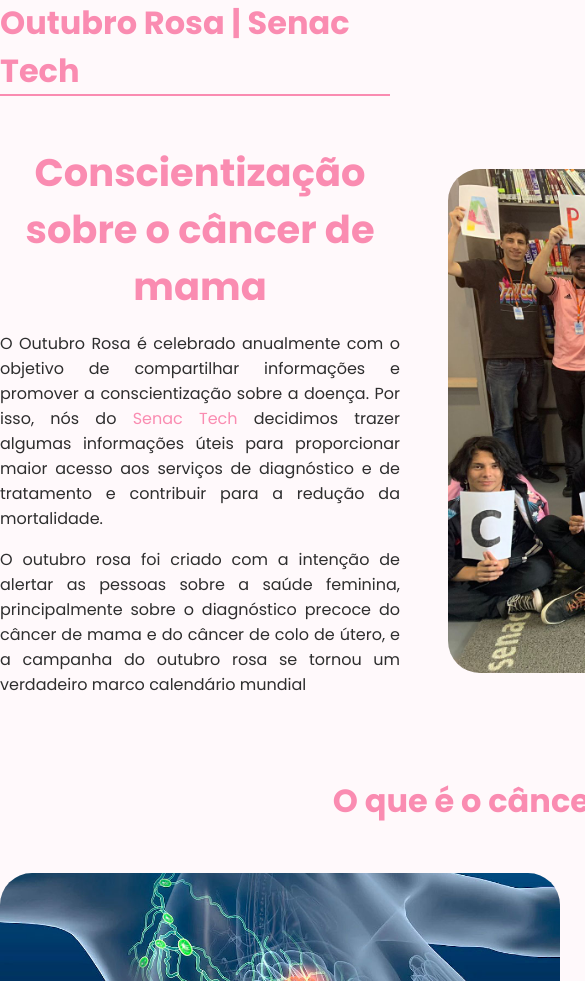
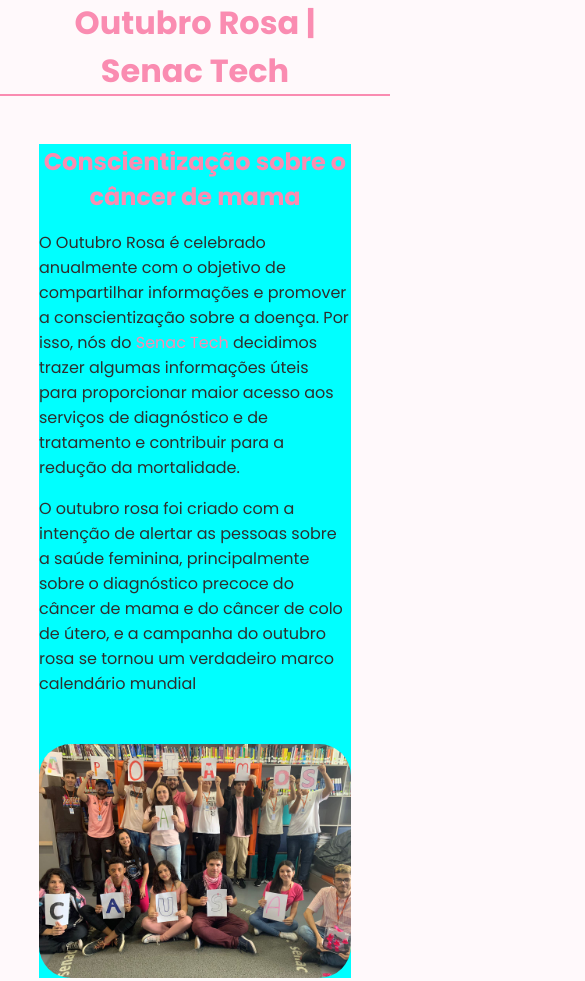
Before and after one commit to kovuzera/outubro-rosa-senac-tech, a plain HTML site: page index.html in a window 390 px wide. Shown: the top 981 px of the page, 585 px wide, since content can reach past the window. Drawn offline with Linux system fonts and the light colour scheme.

Commit message:
made it responsive

```diff
--- a/styles.css
+++ b/styles.css
@@ -110,3 +110,105 @@
     display: flex;
     flex-direction: row;
 }
+
+@media only screen and (max-width: 600px) {
+    .wrapper {
+        width: 80%;
+        margin: 0 auto;
+    }
+
+    body {
+        background-color: #fff9fb;
+    }
+
+    h2 {
+        text-align: center;
+    }
+
+    header {
+        border-bottom: 2px solid var(--brand-pink);
+        height: 6rem;
+        display: flex;
+        align-items: center;
+    }
+
+
+    header h1 {
+        color: var(--brand-pink);
+        font-size: 2rem;
+        text-align: center;
+    }
+
+    h2, h1, h3, span {
+        color: var(--brand-pink);
+    }
+
+    p, li {
+        color: rgb(46, 46, 46);
+    }
+
+    #home {
+        background-color: aqua;
+    }
+
+    #home h2 {
+        font-size: 1.5rem;
+    }
+
+    #home .text {
+        width: 100%;
+    }
+
+    #home .image {
+        width: 100%;
+    }
+
+    section {
+        display: flex;
+        flex-direction: column;
+        gap: 3rem;
+        align-items: center;
+        margin-top: 3rem;
+    }
+
+    section img {
+        border-radius: 2rem;
+    }
+
+    section div {
+        display: flex;
+        flex-direction: column;
+        width: 100%;
+        text-align: left;
+        gap: 1rem;
+    }
+
+    .subtitle {
+        margin-top: 5rem;
+        text-align: center;
+        font-size: 2rem;
+    }
+
+    #footer {
+        background-color: var(--brand-pink);
+        height: 100%;
+        display: flex;
+        flex-direction: column;
+        align-items: center;
+        justify-content: center;
+        padding: 2rem 0;
+    }
+
+    #footer h2, #footer p {
+        color: white;
+        text-align: center;
+        margin: 0 auto;
+    }
+
+    #awareness .wrapper, #care .wrapper  {
+        align-items: center;
+        gap: 4rem;
+        display: flex;
+        flex-direction: column;
+    }
+}
```
